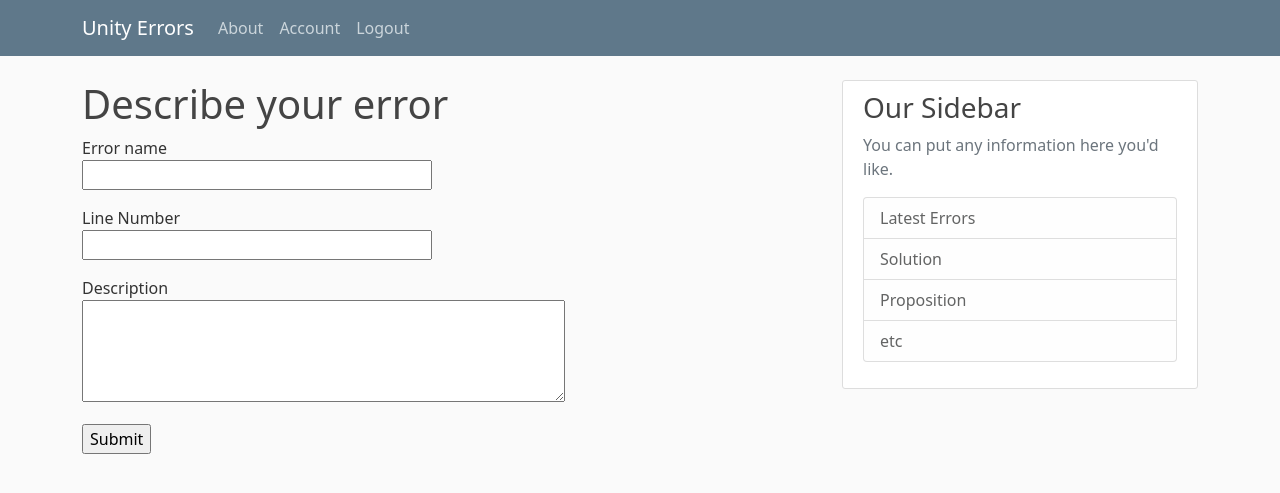
After one commit to gzelek8/FlaskREST, a Flask app: a page that uses flaskrest/templates/layout.html in a window 1280 px wide. The commit adds this page. Shown: the top 493 px of the page. Run offline with Flask 2, Linux system fonts and the light colour scheme; a user stored in the database is signed in; data comes from the database, SQL or seed files in the repository; both versions use the stored data as it was after the commit; some libraries are stand-ins or nearby versions.

Commit message:
submit new error button

```diff
--- a/flaskrest/forms.py
+++ b/flaskrest/forms.py
@@ -37,3 +37,10 @@ class EditProfileForm(FlaskForm):
     username = StringField('Username', validators=[DataRequired()])
     about_me = TextAreaField('About me', validators=[Length(min=0, max=140)])
     submit = SubmitField('Submit')
+
+
+class PostErrorForm(FlaskForm):
+    line_nr = StringField('Line Number', validators=[DataRequired()])
+    error_name = StringField('Error name', validators=[DataRequired()])
+    description = TextAreaField('Description', validators=[Length(min=0, max=140)])
+    submit = SubmitField('Submit')
--- a/flaskrest/models.py
+++ b/flaskrest/models.py
@@ -32,7 +32,7 @@ class UnityError(db.Model):
     line = db.Column(db.Integer, nullable=False)
     name = db.Column(db.String(50), nullable=False)
     description = db.Column(db.String(250))
-    code_file = db.Column(db.String(20), default='default.cs')
+    # code_file = db.Column(db.String(20), default='default.cs')
     date_posted = db.Column(db.DateTime, nullable=False, default=datetime.utcnow)
     user_id = db.Column(db.Integer, db.ForeignKey('user.id'), nullable=False)
 
--- a/flaskrest/routes.py
+++ b/flaskrest/routes.py
@@ -1,6 +1,6 @@
 from flask import render_template, url_for, flash, redirect, request
 from flaskrest import app, db, bcrypt
-from flaskrest.forms import RegistrationForm, LoginForm, EditProfileForm
+from flaskrest.forms import RegistrationForm, LoginForm, EditProfileForm, PostErrorForm
 from flaskrest.models import User, UnityError
 from flask_login import login_user, current_user, logout_user, login_required
 from datetime import datetime
@@ -69,11 +69,8 @@ def edit_profile():
 @login_required
 def account(username):
     user = User.query.filter_by(username=username).first_or_404()
-    posts = [
-        {'author': user, 'body': 'Test post #1'},
-        {'author': user, 'body': 'Test post #2'}
-    ]
-    return render_template('account.html', user=user, posts=posts)
+    errors = db.session.query(UnityError).filter(UnityError.user_id==user.id)
+    return render_template('account.html', user=user, errors=errors)
 
 
 @app.route("/about")
@@ -88,17 +85,19 @@ def showErrors():
     return render_template('home.html', errors=errors)
 
 
-@app.route('/errors/new/', methods=['GET', 'POST'])
-def newError():
-    if request.method == 'POST':
-        newError = UnityError(line=request.form['line'],
-                              name=request.form['name'],
-                              description=request.form['description'])
+@app.route('/<username>/submit/', methods=['GET', 'POST'])
+@login_required
+def newError(username):
+    user = User.query.filter_by(username=username).first_or_404()
+    form = PostErrorForm()
+    if form.validate_on_submit():
+        newError = UnityError(line=form.line_nr.data, name=form.error_name.data, description=form.description.data,
+                              date_posted=datetime.utcnow(), user_id=user.id)
         db.session.add(newError)
         db.session.commit()
+        flash('Your post has been submitted.')
         return redirect(url_for('showErrors'))
-    else:
-        return render_template('newError.html')
+    return render_template('newError.html', form=form)
 
 
 @app.route("/errors/<int:error_id>/edit/", methods=['GET', 'POST'])
--- a/flaskrest/templates/about.html
+++ b/flaskrest/templates/about.html
@@ -1,5 +1,5 @@
 {% extends "layout.html" %}
 {% block content %}
     <h1>About Page</h1>
-    <p>Check out your errors.</p>
+    <p>Check out your errors. This is not Stack Overflow(!)</p>
 {% endblock content %}
--- a/flaskrest/templates/layout.html
+++ b/flaskrest/templates/layout.html
@@ -20,7 +20,6 @@
           </button>
           <div class="collapse navbar-collapse" id="navbarToggle">
             <div class="navbar-nav mr-auto">
-              <a class="nav-item nav-link" href="{{ url_for('showErrors') }}">Home</a>
               <a class="nav-item nav-link" href="{{ url_for('about') }}">About</a>
             </div>
             <!-- Navbar Right Side -->
--- /dev/null
+++ b/flaskrest/templates/newError.html
@@ -0,0 +1,30 @@
+{% extends "layout.html" %}
+
+{% block content %}
+    <h1>Describe your error</h1>
+    <form action="" method="post">
+        {{ form.hidden_tag() }}
+        <p>
+            {{ form.error_name.label }}<br>
+            {{ form.error_name(size=32) }}<br>
+            {% for error in form.error_name.errors %}
+            <span style="color: red;">[{{ error }}]</span>
+            {% endfor %}
+        </p>
+        <p>
+            {{ form.line_nr.label }}<br>
+            {{ form.line_nr(size=32) }}<br>
+            {% for error in form.line_nr.errors %}
+            <span style="color: red;">[{{ error }}]</span>
+            {% endfor %}
+        </p>
+        <p>
+            {{ form.description.label }}<br>
+            {{ form.description(cols=50, rows=4) }}<br>
+            {% for error in form.description.errors %}
+            <span style="color: red;">[{{ error }}]</span>
+            {% endfor %}
+        </p>
+        <p>{{ form.submit() }}</p>
+    </form>
+{% endblock %}
```
Also changed, not shown: flaskrest/templates/account.html (+12 -6 lines), flaskrest/templates/home.html (+7 -0 lines), migrations/versions/81b843802f4f_error_posts_created.py (added, +28 -0 lines), flaskrest/db.db.
